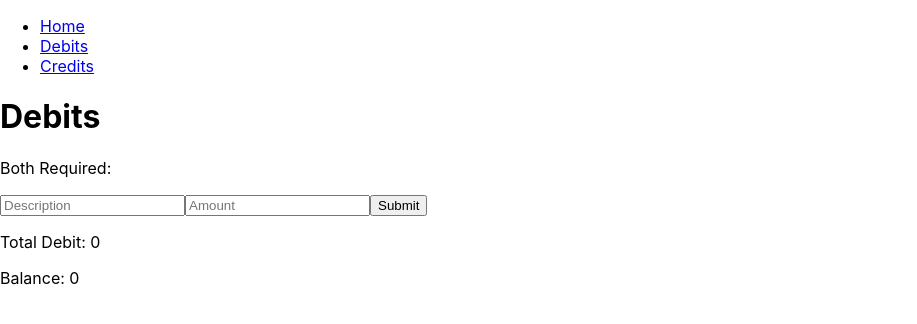
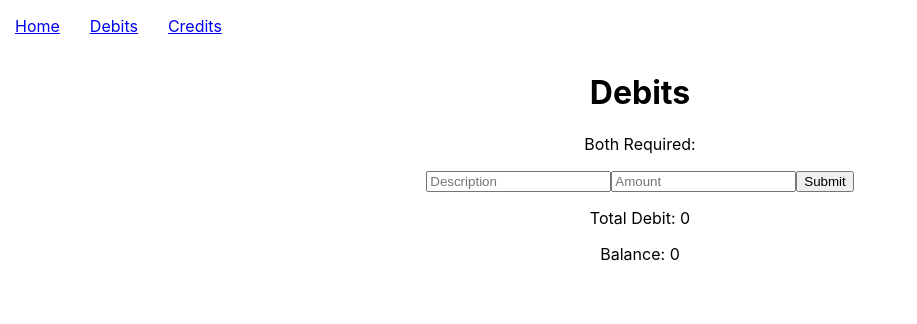
Before and after one commit to mniloy1123/banking-react-app, a React (Create React App) app: page /Debits in a window 1280 px wide. Shown: the top 324 px of the page, without its empty margins (0-917 px from the left). Built offline with nearby package versions, Linux system fonts and the light colour scheme; no server answers.

Commit message:
styling for the navbar

```diff
--- a/src/App.css
+++ b/src/App.css
@@ -36,3 +36,19 @@
     transform: rotate(360deg);
   }
 }
+
+.navbar {
+  display: flex;
+  justify-content: space-between;
+  align-items: center;
+}
+
+.navbar ul {
+  list-style-type: none;
+  padding: 0;
+}
+
+.navbar ul li {
+  display: inline;
+  margin: 0 15px;
+}
--- a/src/App.js
+++ b/src/App.js
@@ -5,6 +5,7 @@
 import Debits from "./components/Debits";
 import Credits from "./components/Credits";
 import Balance from "./components/Balance";
+import "./App.css";
 
 function App() {
   const [currDebits, setCurrDebits] = useState(0);
@@ -41,7 +42,7 @@
   return (
     <Router>
       <div className="App">
-        <nav>
+        <nav className="navbar">
           <ul>
             <li>
               <Link to="/">Home</Link>
```
